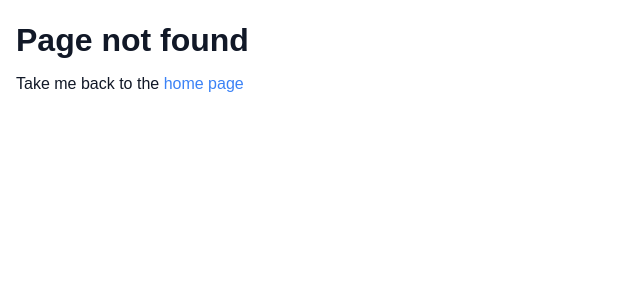
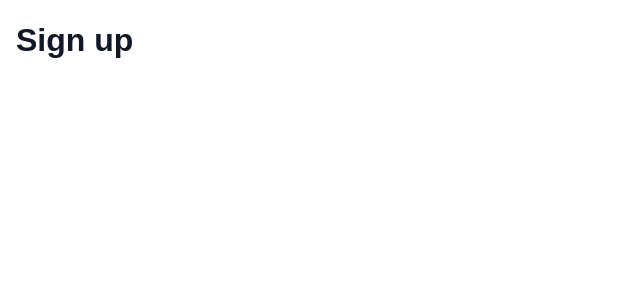
Before and after one commit to fvilers/fauna-twitter-clone, a React (Create React App) app: page /sign-up in a window 1280 px wide. Before the commit this address had no page. Shown: the top 300 px of the page, without its empty margins (0-640 px from the left). Built offline with nearby package versions, Linux system fonts and the light colour scheme.

Commit message:
Add the SignUpPage component

```diff
--- a/src/App.tsx
+++ b/src/App.tsx
@@ -2,12 +2,14 @@ import React from "react";
 import { BrowserRouter as Router, Route, Switch } from "react-router-dom";
 import HomePage from "./pages/HomePage";
 import NotFoundPage from "./pages/NotFoundPage";
+import SignUpPage from "./pages/SignUpPage";
 
 function App() {
   return (
     <Router>
       <Switch>
         <Route exact path="/" component={HomePage} />
+        <Route exact path="/sign-up" component={SignUpPage} />
         <Route component={NotFoundPage} />
       </Switch>
     </Router>
--- a/src/components/Nav.tsx
+++ b/src/components/Nav.tsx
@@ -16,6 +16,11 @@ function Nav() {
             404 page
           </NavLink>
         </li>
+        <li>
+          <NavLink activeClassName="active" exact to="/sign-up">
+            Sign up
+          </NavLink>
+        </li>
       </ul>
     </div>
   );
--- /dev/null
+++ b/src/pages/SignUpPage.tsx
@@ -0,0 +1,11 @@
+import React from "react";
+
+function SignUpPage() {
+  return (
+    <div>
+      <h1>Sign up</h1>
+    </div>
+  );
+}
+
+export default SignUpPage;
```
